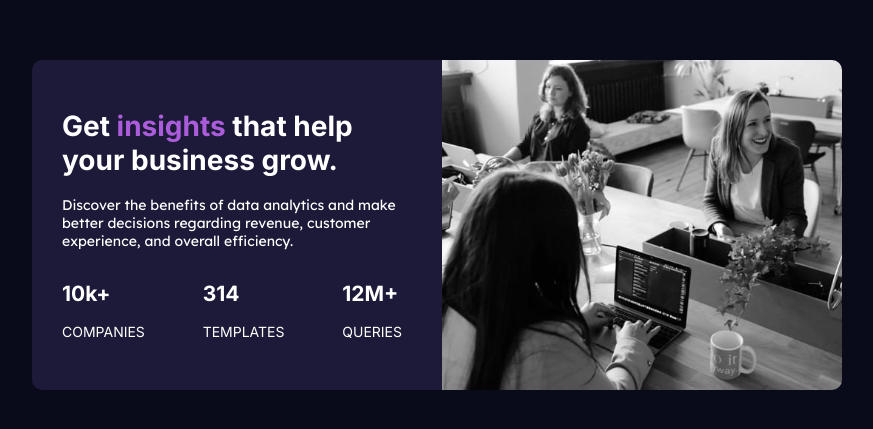
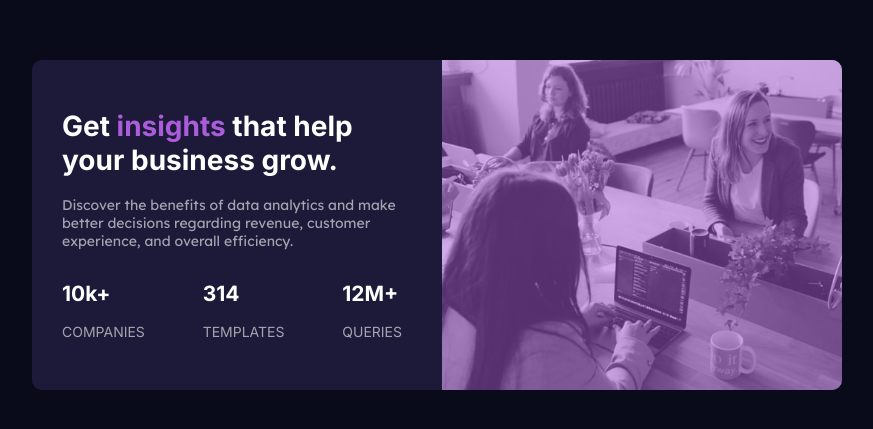
Before and after one commit to dutkigrace/stats-preview-card.html, a plain HTML site: page index.html in a window 1280 px wide. Shown: the part 183-612 px from the top of the page, without its empty margins (203-1076 px from the left). Drawn offline with Linux system fonts and the light colour scheme; a web font is replaced by a local one.

Commit message:
Update index.html

```diff
--- a/index.html
+++ b/index.html
@@ -17,14 +17,14 @@
       <div class="hero-text">
         <h1>Get <span>insights</span> that help your business grow.</h1>
 
-        <p>
+        <p class="words">
           Discover the benefits of data analytics and make better decisions
           regarding revenue, customer experience, and overall efficiency.
         </p>
         <div class="bottom">
-          <div><h2>10k+</h2> COMPANIES</div>
-          <div><h2>314</h2> TEMPLATES</div>
-          <div><h2>12M+</h2> QUERIES</div>
+          <div><h2>10k+</h2><p class="words"> COMPANIES</p></div>
+          <div><h2>314</h2><p class="words"> TEMPLATES</p></div>
+          <div><h2>12M+</h2><p class="words">QUERIES</p></div>
         </div>
       </div>
       <div class="hero-image">
@@ -34,6 +34,7 @@
           width="400px"
           height="330px"
         />
+        <div class= "overlay"></div>
       </div>
     </div>
   </body>
```
